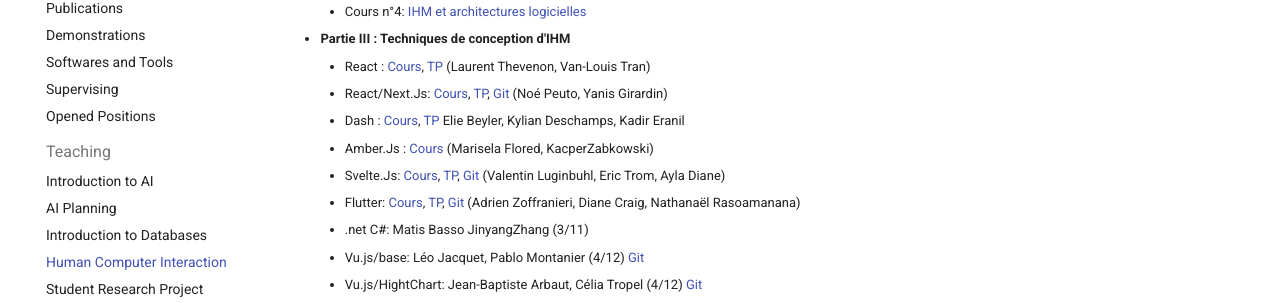
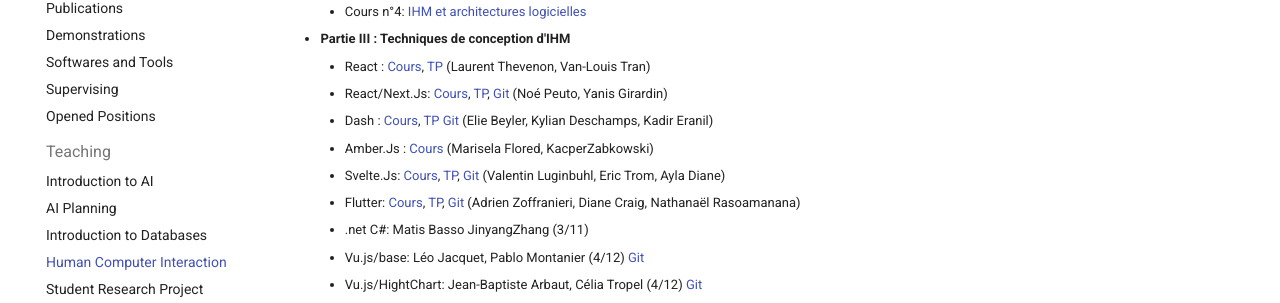
Before and after one commit to pellierd/homepage, an MkDocs documentation site: the page built from docs/teaching/hci.md, in a window 1280 px wide and 900 px high, scrolled down 697 px. Shown: the part 147-450 px from the top of the window. Built offline with MkDocs 1.6.1 and Material for MkDocs 9.7.7, drawn with Linux system fonts in a browser that asks for light colours.

Commit message:
modif list ihm

```diff
--- a/docs/teaching/hci.md
+++ b/docs/teaching/hci.md
@@ -27,7 +27,7 @@
 - **Partie III : Techniques de conception d'IHM**
     - React : [Cours](hci/tmp/React.pdf), [TP](https://github.com/Bloubing/trois-petits-cochons) (Laurent Thevenon, Van-Louis Tran)
     - React/Next.Js: [Cours](hci/tmp/NextJS.pdf), [TP](https://tp-nextjs-alpha.vercel.app), [Git](https://github.com/noepeutot/GIRARDIN_PEUTOT_Musiverse) (Noé Peuto, Yanis Girardin)
-    - Dash : [Cours](hci/tmp/Dash.pdf), [TP](https://github.com/Fina49/Projet_IHM.git) Elie Beyler, Kylian Deschamps, Kadir Eranil
+    - Dash : [Cours](hci/tmp/Dash.pdf), [TP](https://github.com/Fina49/Projet_IHM/tree/TP) [Git](https://github.com/Fina49/Projet_IHM/tree/main) (Elie Beyler, Kylian Deschamps, Kadir Eranil)
     - Amber.Js : [Cours](hci/tmp/EmberJS.pdf) (Marisela Flored, KacperZabkowski)
     - Svelte.Js: [Cours](https://www.canva.com/design/DAG5PXv9in4/KtJ4V155oL0VE3xcHTVVtw/edit), [TP](https://www.notion.so/lelinguine/D-couverte-de-SvelteJS-2a9687c54bf880c591fbf5ac4e363f63), [Git](https://github.com/lelinguine/ihm-project) (Valentin Luginbuhl, Eric Trom, Ayla Diane)
     - Flutter: [Cours](hci/tmp/Flutter.pdf), [TP](https://github.com/Pandaniens/FlutterTestIHM/), [Git](https://github.com/Diane38/IHM_S9_Craig_Zoffranieri_-Rasoamanana.git) (Adrien Zoffranieri, Diane Craig, Nathanaël Rasoamanana)
```
